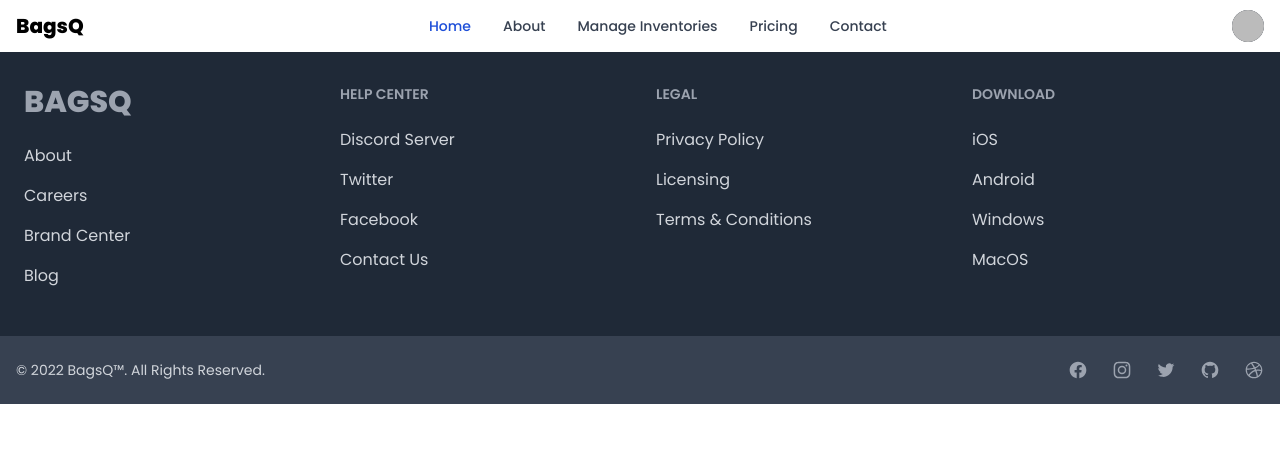
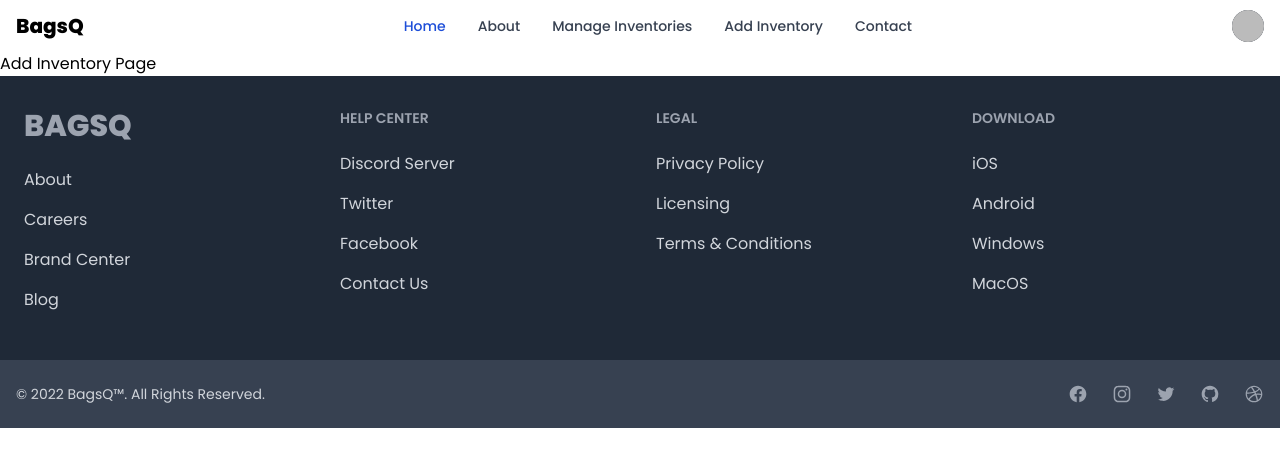
Before and after one commit to emonmorol/bagsq-client, a React (Create React App) app: page /addinventory in a window 1280 px wide. Shown: the top 466 px of the page. Built offline with nearby package versions, Linux system fonts and the light colour scheme; no server answers; sample sign-in values are in the browser's storage.

Commit message:
add inventory route added

```diff
--- a/src/App.js
+++ b/src/App.js
@@ -1,5 +1,6 @@
 import { Route, Routes } from "react-router-dom";
 import "./App.css";
+import AddInventory from "./Pages/AddInventory/AddInventory";
 import Home from "./Pages/Home/Home/Home";
 import Login from "./Pages/Login/Login/Login";
 import Register from "./Pages/Login/Register/Register";
@@ -32,6 +33,14 @@ function App() {
             </RequireAuth>
           }
         />
+        <Route
+          path="/addinventory"
+          element={
+            <RequireAuth>
+              <AddInventory />
+            </RequireAuth>
+          }
+        />
         <Route path="/register" element={<Register />} />
         <Route path="/login" element={<Login />} />
       </Routes>
--- /dev/null
+++ b/src/Pages/AddInventory/AddInventory.js
@@ -0,0 +1,11 @@
+import React from "react";
+
+const AddInventory = () => {
+  return (
+    <div>
+      <h1>Add Inventory Page</h1>
+    </div>
+  );
+};
+
+export default AddInventory;
--- a/src/Pages/ManageInventories/ManageInventories.js
+++ b/src/Pages/ManageInventories/ManageInventories.js
@@ -1,6 +1,7 @@
 import { faTrash } from "@fortawesome/free-solid-svg-icons";
 import { FontAwesomeIcon } from "@fortawesome/react-fontawesome";
 import React from "react";
+import { Link } from "react-router-dom";
 import useProducts from "../../Hooks/useProducts";
 
 const ManageInventories = () => {
@@ -23,7 +24,8 @@ const ManageInventories = () => {
   };
 
   return (
-    <div className="px-[10%] py-[5%]">
+    <div className="flex flex-col justify-center">
+      <div className="px-[10%] my-[2%] z-0">
         <h2 className="text-center my-3">All Inventories {products.length}</h2>
         <div className="relative overflow-x-auto shadow-md sm:rounded-lg">
           <table className="w-full text-sm text-left text-gray-500 dark:text-gray-400">
@@ -56,7 +58,11 @@ const ManageInventories = () => {
                   className="bg-white border-b dark:bg-gray-800 dark:border-gray-700 hover:bg-gray-50 dark:hover:bg-gray-600"
                 >
                   <td className="w-1/12 px-6 py-3 border-x  dark:text-white whitespace-nowrap">
-                  <img className="w-1/2 mx-auto" src={product?.image} alt="" />
+                    <img
+                      className="w-1/2 mx-auto"
+                      src={product?.image}
+                      alt=""
+                    />
                   </td>
                   <td className="px-6 py-3 border-x text-center font-medium text-gray-900 dark:text-white whitespace-nowrap">
                     {product?.name}
@@ -84,6 +90,12 @@ const ManageInventories = () => {
           </table>
         </div>
       </div>
+      <div className="my-5 mx-auto mb-12">
+        <Link to="/addinventory" className="bg-blue-300 py-2 px-10">
+          Add Inventory
+        </Link>
+      </div>
+    </div>
   );
 };
 
--- a/src/Pages/Shared/Navbar/Navbar.js
+++ b/src/Pages/Shared/Navbar/Navbar.js
@@ -173,10 +173,10 @@ const Navbar = () => {
             </li>
             <li>
               <Link
-                to="/"
+                to="/addinventory"
                 className="block py-2 pr-4 pl-3 text-gray-700 border-b border-gray-100 hover:bg-gray-50 md:hover:bg-transparent md:border-0 md:hover:text-blue-700 md:p-0 dark:text-gray-400 md:dark:hover:text-white dark:hover:bg-gray-700 dark:hover:text-white md:dark:hover:bg-transparent dark:border-gray-700"
               >
-                Pricing
+                Add Inventory
               </Link>
             </li>
             <li>
```
Lines whose indentation alone changed are shown as unchanged.
